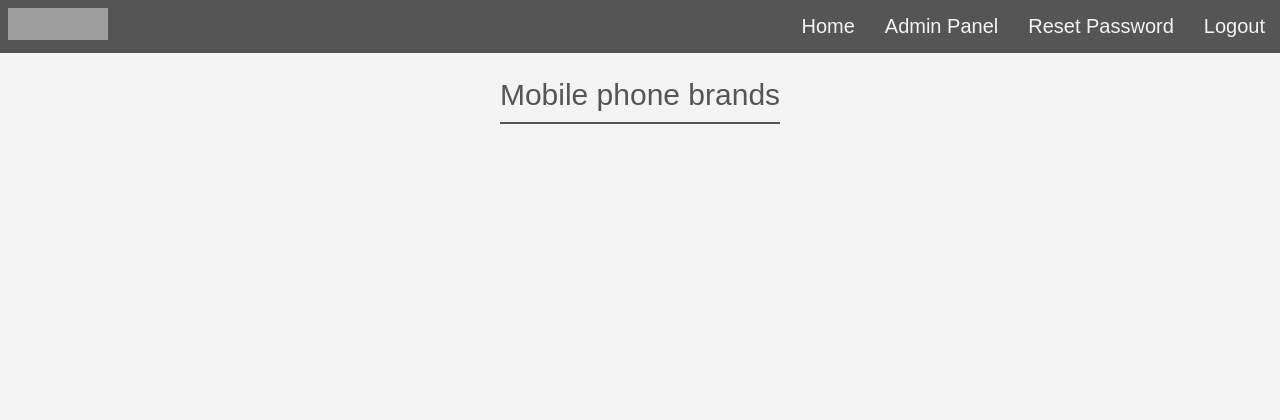
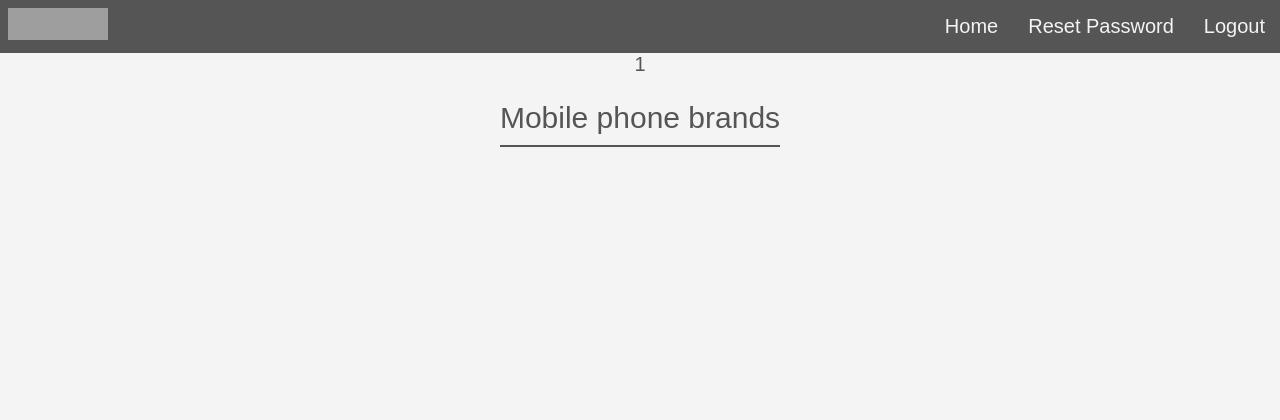
Before and after one commit to MobileReviews/mr, a PHP site: page /welcome.php in a window 1280 px wide. Shown: the top 420 px of the page. Run offline with PHP 8.4, Linux system fonts and the light colour scheme; the visitor is signed in with stand-in values (Sample User, id 1); data that the repository does not hold is empty; some libraries are stand-ins or nearby versions; grey boxes are pictures that could not be loaded.

Commit message:
new navigation

```diff
--- a/nbproject/navigation.php
+++ b/nbproject/navigation.php
@@ -1,11 +1,18 @@
 <?php
-return "
-<ul>
-    <a class='logo' href='welcome.php'><img src='https://i.imgur.com/JjCj9JC.png'
-    alt='logo' height='32' width='100'></a>
-    <li><a class='navlink' href='logout.php'>Logout</a></li>
-    <li><a class='navlink' href='reset-password.php'>Reset Password</a></li>
-    <li><a class='navlink' href='uploadbrand.php'>Admin Panel</a></li>
-    <li><a class='navlink' href='welcome.php'>Home</a></li>
-</ul>
-";
+    // Check if the user is logged in, if not then redirect him to login page
+    if(!isset($_SESSION["loggedin"]) || $_SESSION["loggedin"] !== true){
+        header("location: login.php");
+        exit;
+    }
+
+    echo "<ul>";
+    echo "<a class='logo' href='welcome.php'><img src='https://i.imgur.com/JjCj9JC.png'
+          alt='logo' height='32' width='100'></a>";
+    echo "<li><a class='navlink' href='logout.php'>Logout</a></li>";
+    echo "<li><a class='navlink' href='reset-password.php'>Reset Password</a></li>";
+    if($_SESSION["admin"] == "true"){
+        echo "<li><a class='navlink' href='uploadbrand.php'>Admin Panel</a></li>";
+    }
+    echo "<li><a class='navlink' href='welcome.php'>Home</a></li>";
+    echo "</ul>";
+?>
```
